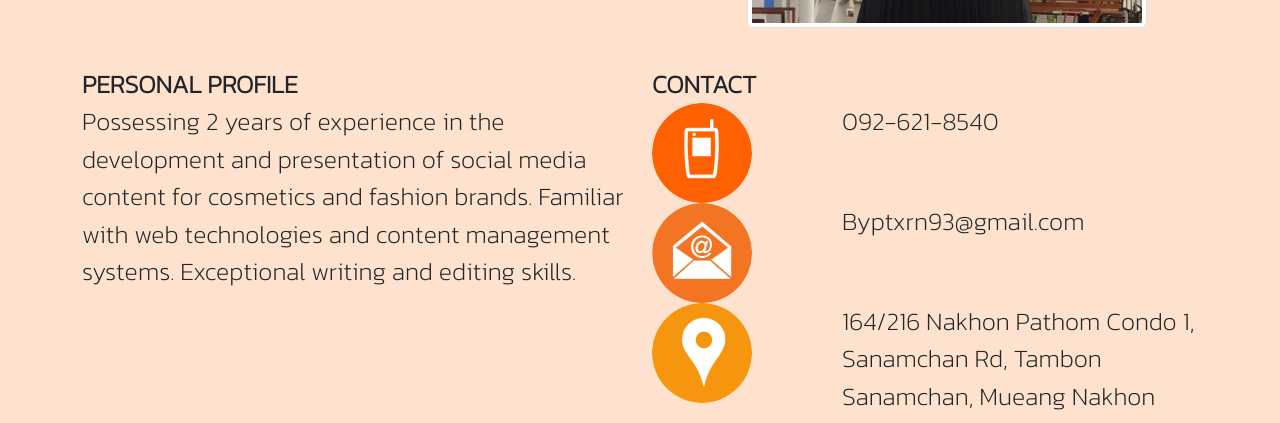
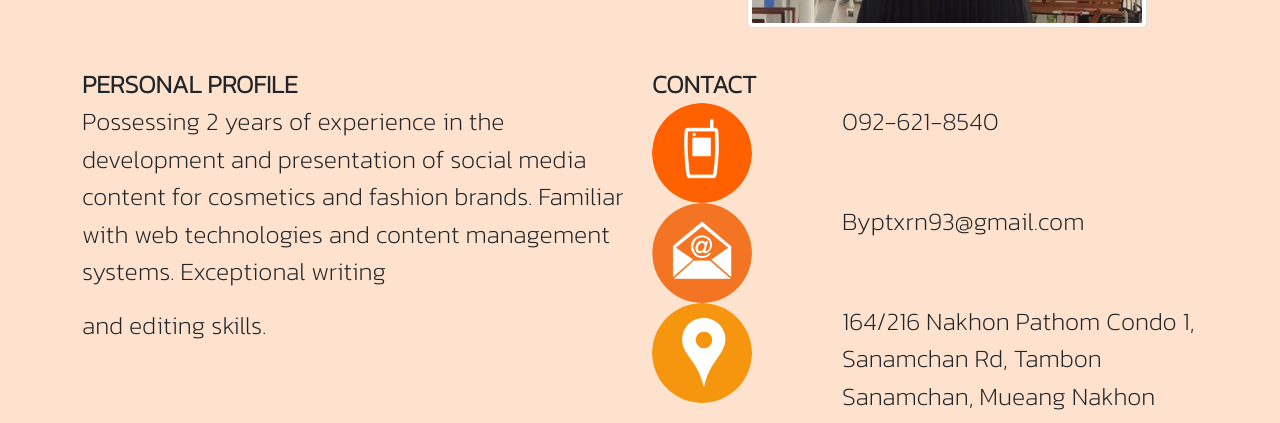
Before and after one commit to byptarn/Resume, a plain HTML site: page index.html in a window 1280 px wide. Shown: the part 372-795 px from the top of the page. Drawn offline with nearby package versions, Linux system fonts and the light colour scheme.

Commit message:
version1

```diff
--- a/index.html
+++ b/index.html
@@ -60,7 +60,8 @@ crossorigin="anonymous"></script>
           <p> Possessing 2 years of experience in the development and
             presentation of social media content for cosmetics and fashion
             brands. Familiar with web technologies and content management
-            systems. Exceptional writing and editing skills. </p>
+            systems. Exceptional writing </p>
+          <p>and editing skills. </p>
         </div>
         <div class="col-md-6"> <strong> CONTACT </strong> <br>
           <div class="row">
```
